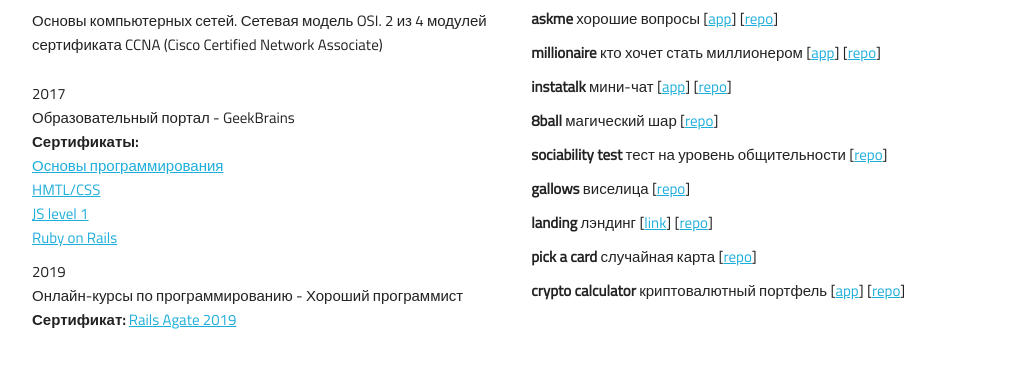
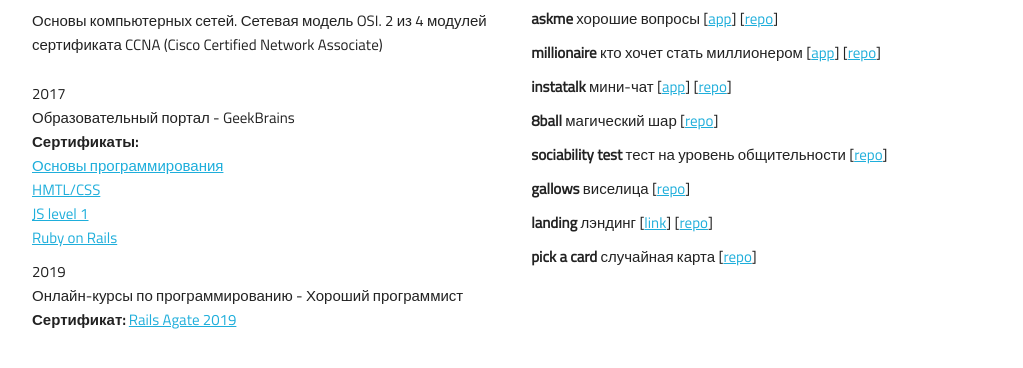
Before and after one commit to preql/cv, a plain HTML site: page index.html in a window 1280 px wide. Shown: the part 786-1154 px from the top of the page, without its empty margins (128-1151 px from the left). Drawn offline with Linux system fonts and the light colour scheme.

Commit message:
fix field

```diff
--- a/index.html
+++ b/index.html
@@ -93,7 +93,6 @@
           <li><b>gallows</b> виселица [<a href="https://github.com/preql/gallows">repo</a>]</li>
           <li><b>landing</b> лэндинг [<a href="https://preql.github.io/landing/">link</a>] [<a href="https://github.com/preql/landing">repo</a>]</li>
           <li><b>pick a card</b> случайная карта [<a href="https://github.com/preql/pick_a_card">repo</a>]</li>
-          <li><b>crypto calculator</b> криптовалютный портфель [<a href="https://crypt-calc.herokuapp.com/">app</a>] [<a href="https://github.com/preql/crypto-calculator">repo</a>]</li>
         </ul>
     </div>
   </div>
```
